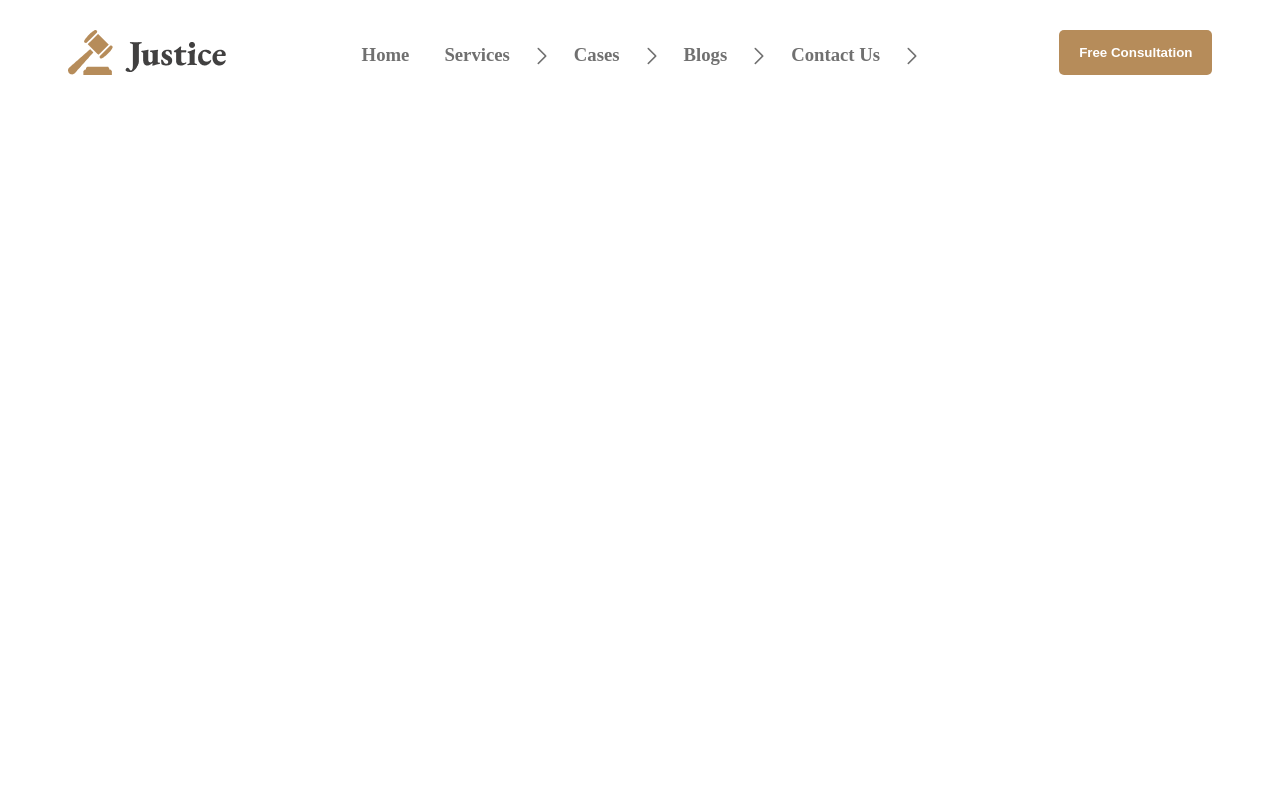
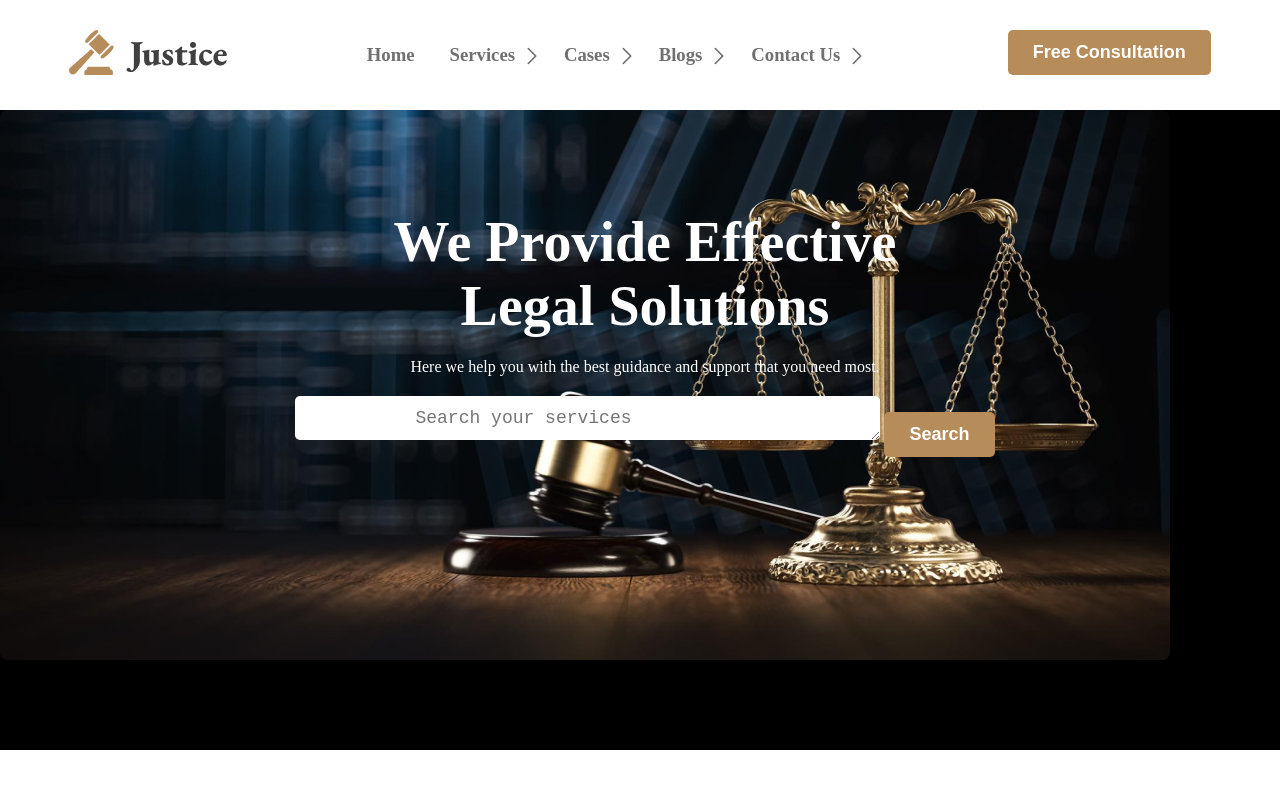
Before and after one commit to anupamahalder/Legal-Resolve-Website, a plain HTML site: page index.html in a window 1280 px wide. Drawn offline with Linux system fonts and the light colour scheme.

Commit message:
Added banner section

```diff
--- a/index.html
+++ b/index.html
@@ -26,7 +26,17 @@
     </header>
     <!-- This is main section  -->
     <main>
-
+        <!-- Banner section  -->
+        <section class="banner">
+            <div>
+                <h1 class="banner-heading">We Provide Effective <br> Legal Solutions</h1>
+                <p class="banner-text">Here we help you with the best guidance and support that you need most.</p>
+            </div>
+            <div class="btn-div">
+                <textarea class="btn-white" name="" id="" cols="30" rows="1" placeholder="Search your services"></textarea>
+                <button class="btn-primary">Search</button>
+            </div>
+        </section>
     </main>
     <!-- This is footer section  -->
     <footer>
--- a/style.css
+++ b/style.css
@@ -10,6 +10,7 @@
     margin-left: auto;
     margin-right: auto;
     color: #707070;
+    margin-bottom: 30px;
 }
 .flex-div{
     display: flex;
@@ -20,10 +21,12 @@
 }
 .arrow{
     margin-top: 7px;
+    margin-left: -15px;
 }
 .btn-primary{
     background-color: #B68C5A;
-    padding: 15px 20px;
+    padding: 12px 25px;
+    font-size: 18px;
     /* margin-top: 10px; */
     border: none;
     border-radius: 5px;
@@ -33,3 +36,36 @@
 .home{
     padding-right: 15px;
 }
+
+/* Banner section styles  */
+.banner{
+    background-image: url(./images/banner.png);
+    height: 80vh;
+    background-color: black;
+    background-repeat: no-repeat;
+    padding-left: 10px;
+    margin-left: auto;
+    margin-right: auto;
+    color: white;
+    text-align: center;
+}
+.banner-heading{
+    font-size: 56px;
+    padding-top: 100px;
+}
+.banner-text{
+    padding:20px 0;
+}
+.btn-white{
+    padding: 12px 120px;
+    border: none;
+    border-radius: 5px;
+    font-size: 18px;
+    text-align: left;
+    background-color: white;
+    color: #707070;
+}
+.btn-div{
+    text-align: center;
+    justify-content: center;
+}
```
